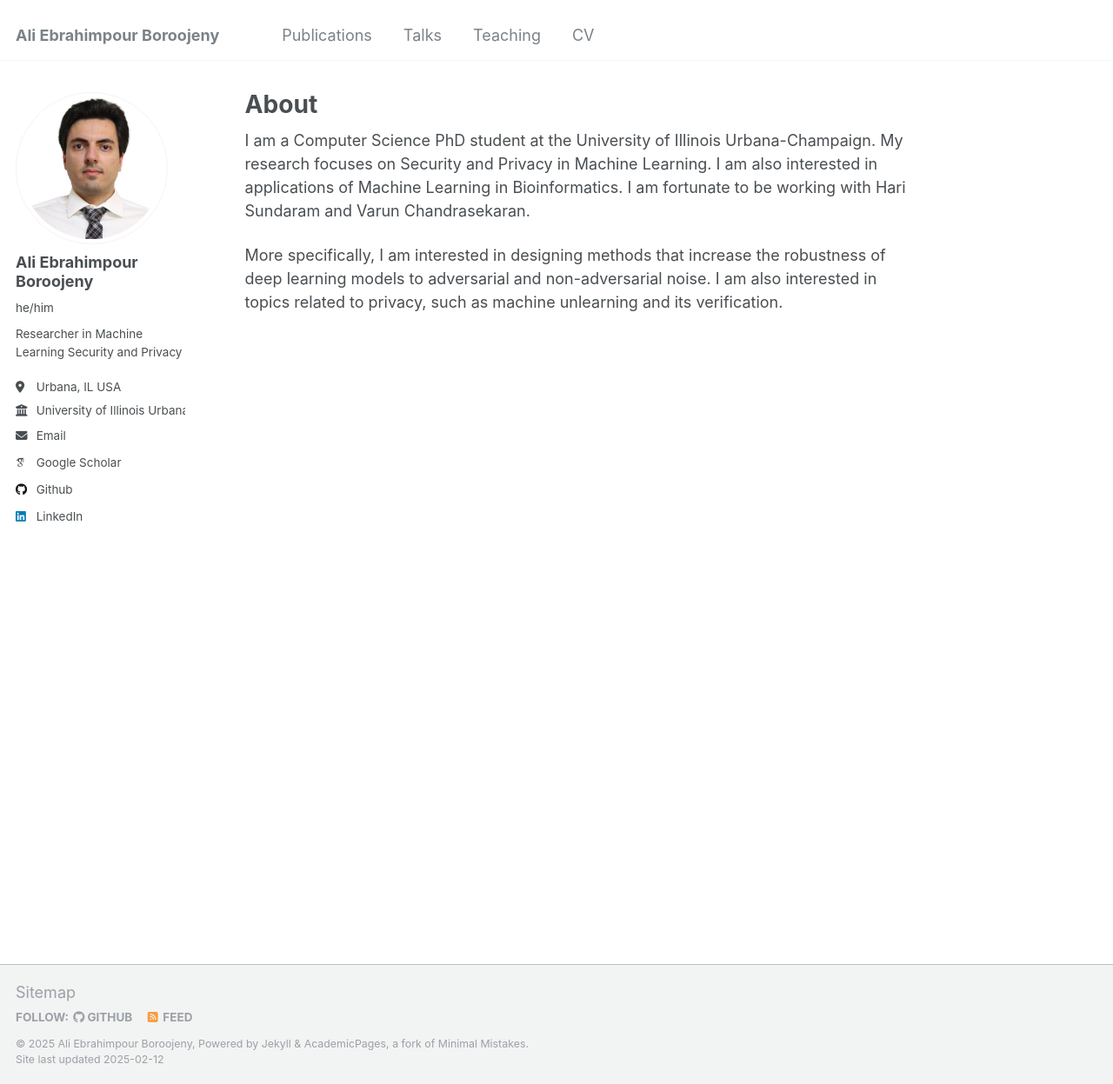
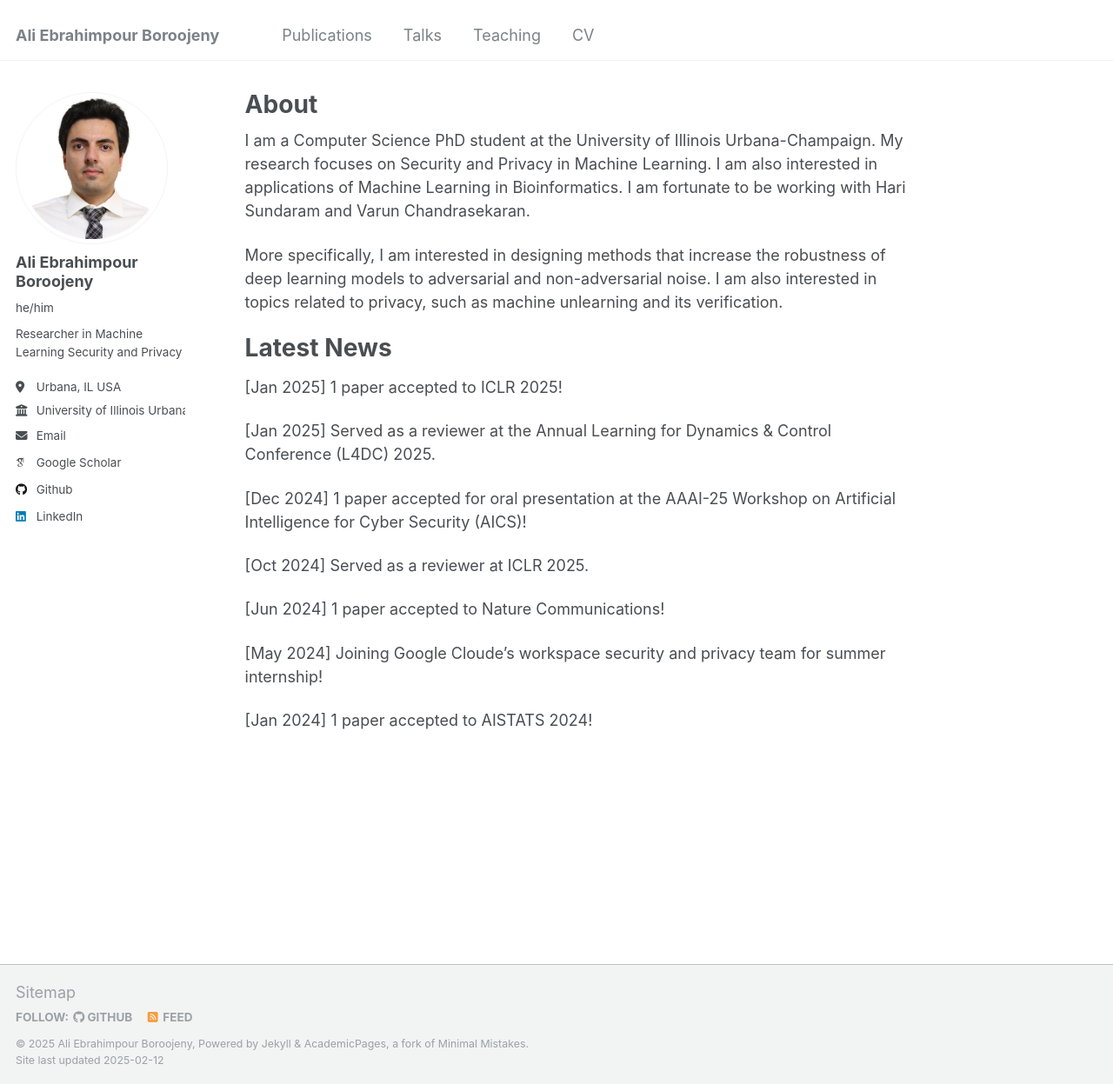
Before and after one commit to Ali-E/ali-e.github.io, a Jekyll site: the page built from _pages/about.md, in a window 1280 px wide and 1247 px high. Shown: the whole window at 87% size. Built offline with Jekyll 4.4.1, drawn with Linux system fonts in a browser that asks for light colours; some web fonts are replaced.

Commit message:
adding news

```diff
--- a/_pages/about.md
+++ b/_pages/about.md
@@ -10,3 +10,20 @@ redirect_from:
 I am a Computer Science PhD student at the University of Illinois Urbana-Champaign. My research focuses on Security and Privacy in Machine Learning. I am also interested in applications of Machine Learning in Bioinformatics. I am fortunate to be working with Hari Sundaram and Varun Chandrasekaran.
 
 More specifically, I am interested in designing methods that increase the robustness of deep learning models to adversarial and non-adversarial noise. I am also interested in topics related to privacy, such as machine unlearning and its verification.
+
+
+<h1>Latest News</h1>
+
+[Jan 2025] 1 paper accepted to ICLR 2025!
+
+[Jan 2025] Served as a reviewer at the Annual Learning for Dynamics & Control Conference (L4DC) 2025.
+
+[Dec 2024] 1 paper accepted for oral presentation at the AAAI-25 Workshop on Artificial Intelligence for Cyber Security (AICS)!
+
+[Oct 2024] Served as a reviewer at ICLR 2025.
+
+[Jun 2024] 1 paper accepted to Nature Communications!
+
+[May 2024] Joining Google Cloude's workspace security and privacy team for summer internship!
+
+[Jan 2024] 1 paper accepted to AISTATS 2024!
```
